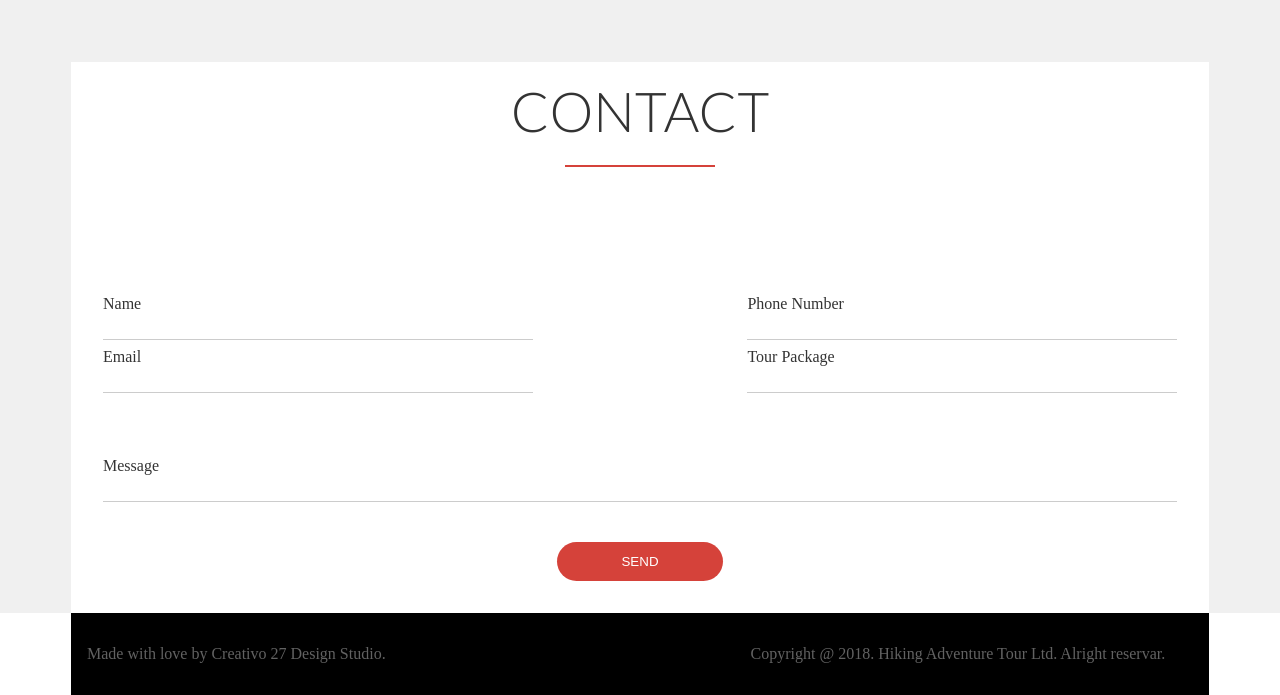
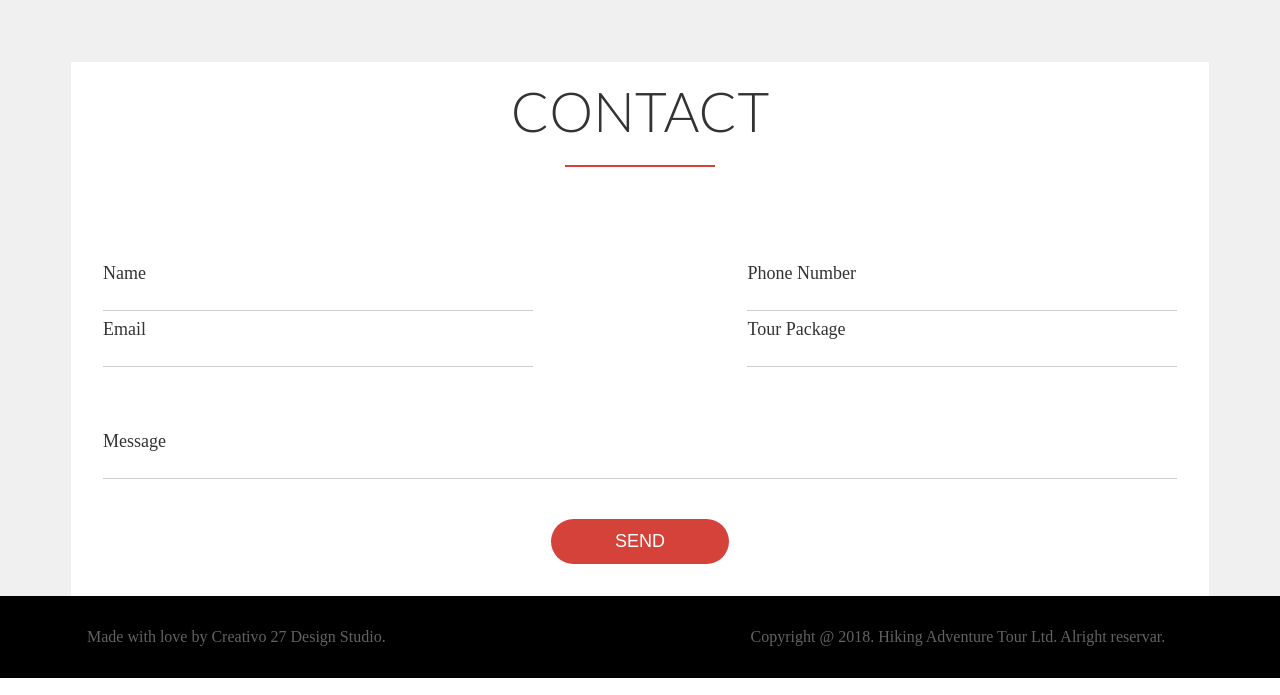
Before and after one commit to babenko-alexander/team-work-responsive-30-05-2018, a plain HTML site: page index.html in a window 1280 px wide. Shown: the part 3275-3970 px from the top of the page. Drawn offline with Linux system fonts and the light colour scheme.

Commit message:
edit footer

```diff
--- a/css/footer.css
+++ b/css/footer.css
@@ -1,6 +1,9 @@
 .wrapper-form{
     background-color: #f0f0f0;
     padding: 4rem 0rem 0rem;
+}
+.footer{
+    background-color: #000000;
 }
 .contact{
     background-color: #fff;
@@ -55,7 +58,7 @@
 .title-contact {
     font-family: 'Lato', sans-serif;
     font-weight: 300;
-    font-size: 3.4375rem;
+    font-size: 1.75rem;
     text-align: center;
     text-transform: uppercase;
     color: #333333;
@@ -66,7 +69,7 @@
     width: 9.37rem;
     height: 0.125rem;
     background-color: #d5423a;
-    margin: 1.313rem auto 7rem;
+    margin: 1.313rem auto 4rem;
 }
 .foot-info{
     padding: 2rem 1rem;
@@ -76,10 +79,15 @@
 
 @media (min-width: 720px){
 
+    .contact{
+        font-size:1.125rem;
+
+    }
     [value='Send'] {
         display: block;
         margin: auto;
   padding: 0.75rem 4rem;
+        font-size: 1.125rem;
 
     }
     .foot-info{
@@ -97,7 +105,18 @@
 .name-email{
     flex-basis: 40%;
 }
-.phone-tour{
+.phone-tour {
     flex-basis: 40%;
 }
+    .title-contact {
+        font-family: 'Lato', sans-serif;
+        font-weight: 300;
+        font-size: 3.44rem;
+        text-align: center;
+        text-transform: uppercase;
+        color: #333333;
 }
+    .title-contact:after {
+        margin-bottom: 5rem;
+    }
+    }
```
